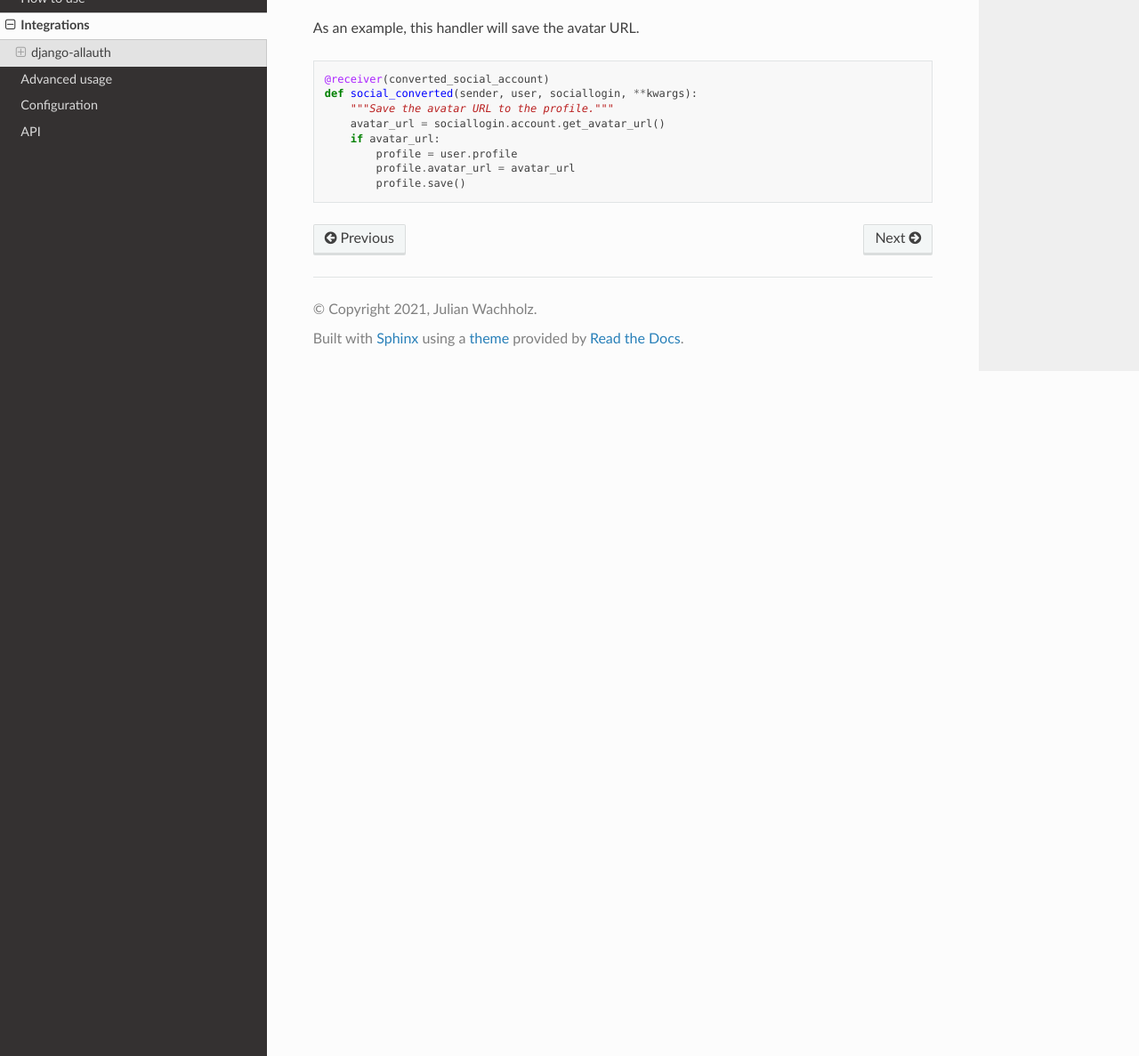
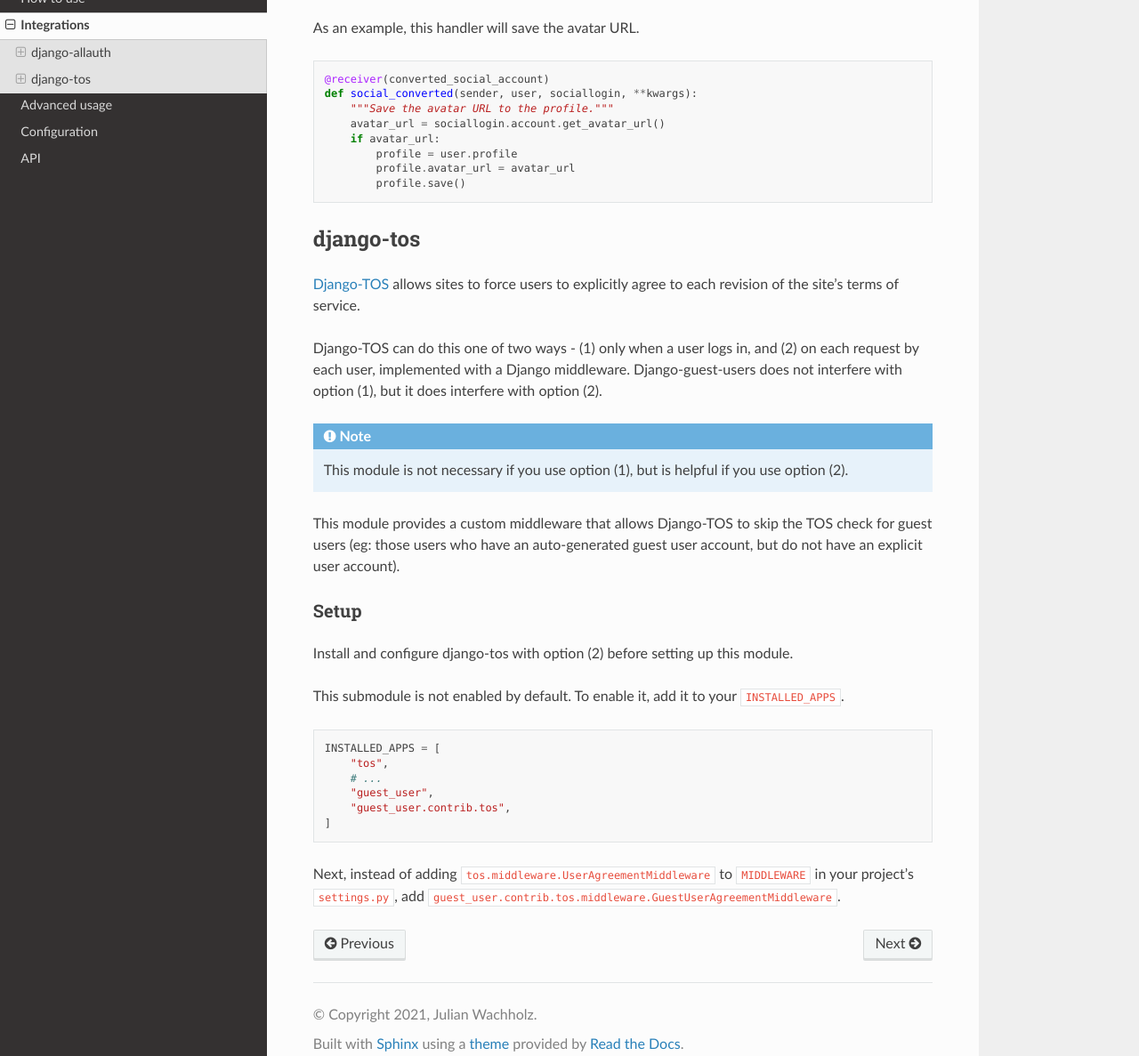
Before and after one commit to julianwachholz/django-guest-user, a Sphinx documentation site: the page built from docs/contrib.rst, in a window 1280 px wide and 1400 px high, scrolled down 1047 px, cut to the strip 213-1400 px from the top of the window. Shown: the whole strip at 89% size. Built offline with Sphinx 7.4.7 and the Read the Docs theme 2.0.0, drawn with Linux system fonts in a browser that asks for light colours.

Commit message:
Add django-tos contrib app

```diff
--- a/docs/contrib.rst
+++ b/docs/contrib.rst
@@ -69,3 +69,45 @@
           profile = user.profile
           profile.avatar_url = avatar_url
           profile.save()
+
+
+django-tos
+----------
+
+`Django-TOS`_ allows sites to force users to explicitly agree to each revision of
+the site's terms of service.
+
+.. _django-tos: https://github.com/revsys/django-tos/
+
+Django-TOS can do this one of two ways - (1) only when a user logs in, and (2) on
+each request by each user, implemented with a Django middleware. Django-guest-users
+does not interfere with option (1), but it does interfere with option (2).
+
+.. note::
+   This module is not necessary if you use option (1), but is helpful if you use
+   option (2).
+
+This module provides a custom middleware that allows Django-TOS to skip the TOS
+check for guest users (eg: those users who have an auto-generated guest user account,
+but do not have an explicit user account).
+
+Setup
+~~~~~
+
+Install and configure django-tos with option (2) before setting up this module.
+
+This submodule is not enabled by default. To enable it, add it to your
+``INSTALLED_APPS``.
+
+.. code:: python
+
+  INSTALLED_APPS = [
+      "tos",
+      # ...
+      "guest_user",
+      "guest_user.contrib.tos",
+  ]
+
+Next, instead of adding ``tos.middleware.UserAgreementMiddleware`` to ``MIDDLEWARE``
+in your project's ``settings.py``, add
+``guest_user.contrib.tos.middleware.GuestUserAgreementMiddleware``.
```
Also changed, not shown: 4 other files.
